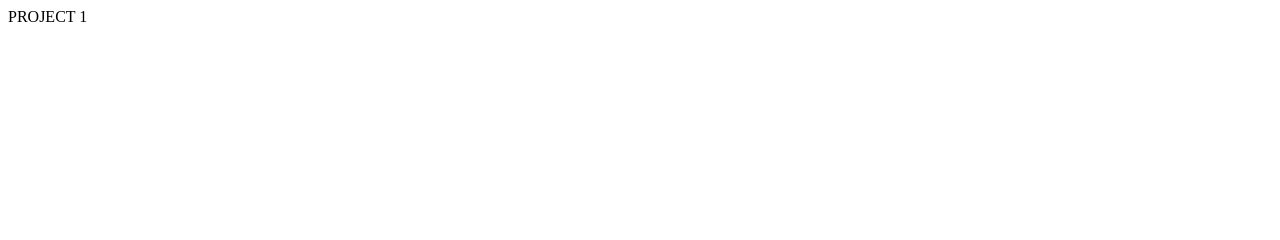
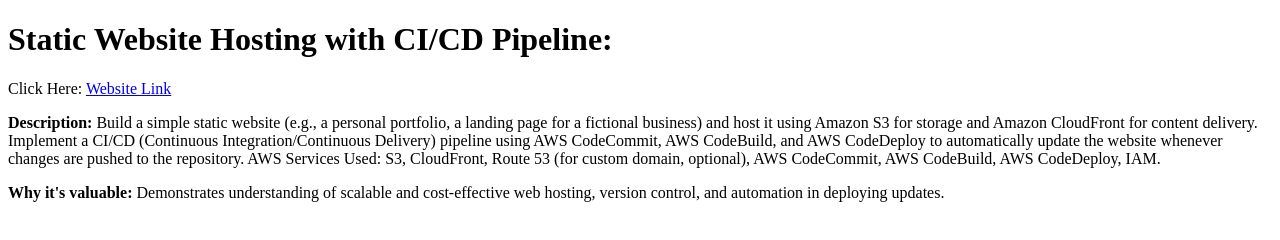
Before and after one commit to kishore-rajkumar/aws.ccp.1.static-website-hosting-with-ci-cd-pipeline, a plain HTML site: page code/project-1.html in a window 1280 px wide. Drawn offline with Linux system fonts and the light colour scheme.

Commit message:
Update project-1.html: Project details updated

```diff
--- a/code/project-1.html
+++ b/code/project-1.html
@@ -6,6 +6,13 @@
     <title>Project 1</title>
 </head>
 <body>
-    PROJECT 1
+<h1>Static Website Hosting with CI/CD Pipeline: </h1>
+
+Click Here: <a href="http://com.portfolio.personal.s3-website-us-east-1.amazonaws.com/">Website Link</a>
+
+<p><b>Description:</b> Build a simple static website (e.g., a personal portfolio, a landing page for a fictional business) and host it using Amazon S3 for storage and Amazon CloudFront for content delivery. Implement a CI/CD (Continuous Integration/Continuous Delivery) pipeline using AWS CodeCommit, AWS CodeBuild, and AWS CodeDeploy to automatically update the website whenever changes are pushed to the repository.
+AWS Services Used: S3, CloudFront, Route 53 (for custom domain, optional), AWS CodeCommit, AWS CodeBuild, AWS CodeDeploy, IAM.</p>
+<p><b>Why it's valuable:</b> Demonstrates understanding of scalable and cost-effective web hosting, version control, and automation in deploying updates.</p>
+
 </body>
 </html>
```
